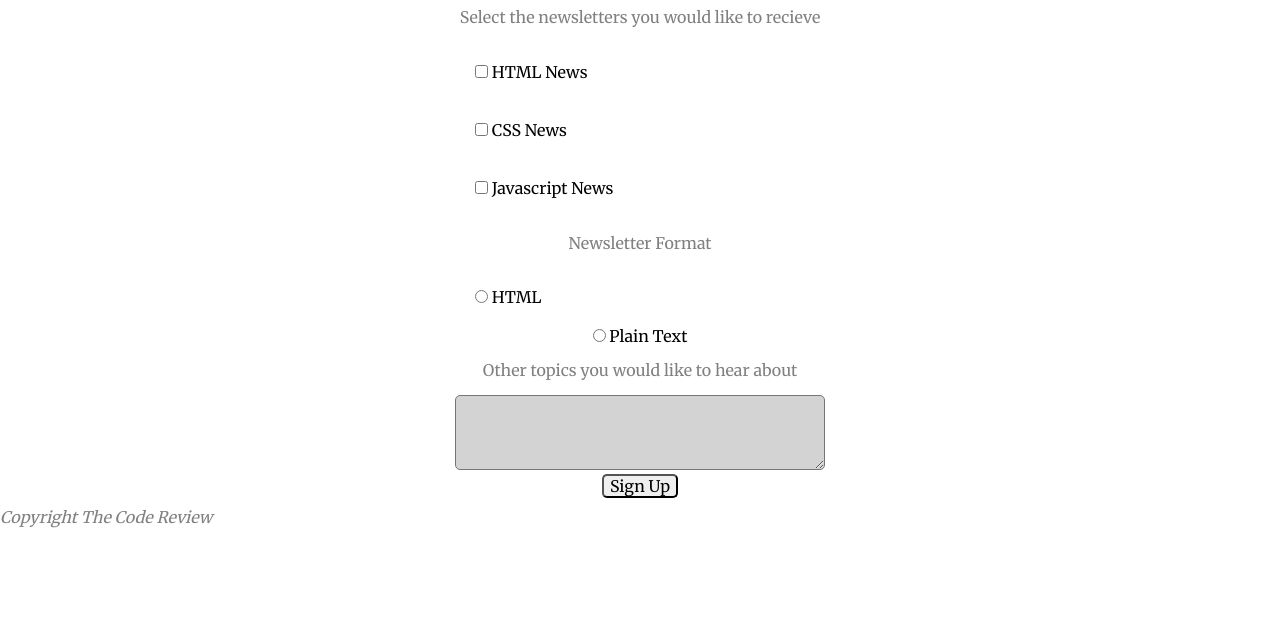
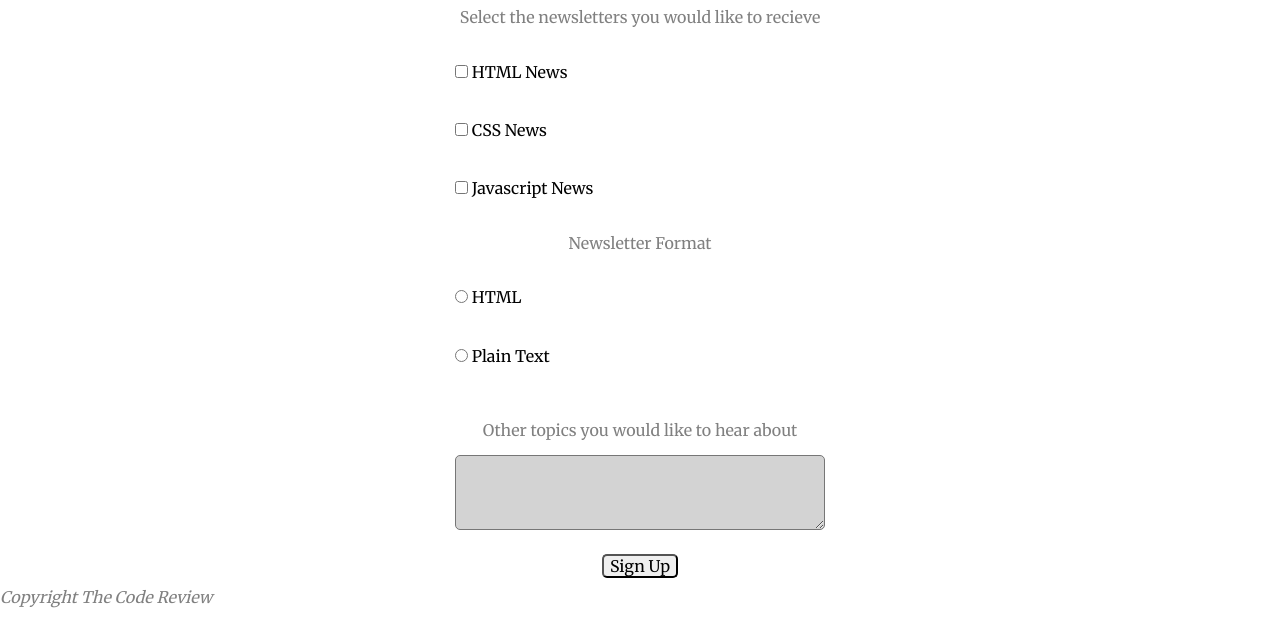
Before and after one commit to TaysiaB/Tech-Degree-Project-03, a plain HTML site: page index.html in a window 1280 px wide. Shown: the part 802-1434 px from the top of the page. Before the commit the page ends 1354 px from the top, so only its background shows below. Drawn offline with Linux system fonts and the light colour scheme.

Commit message:
debugging

```diff
--- a/CSS/styles.css
+++ b/CSS/styles.css
@@ -100,12 +100,12 @@ textarea:focus {
 .zip,
 .checkbox,
 .radio,
-.topics{
+.topics {
     width: 100%;
     padding: 12px 20px;
     margin: 8px 0;
     display: inline-block;
-    border: none;
+    /*border: 1px solid #ccc;*/
     border-radius: 4px;
     box-sizing: border-box;
 }
@@ -119,6 +119,7 @@ textarea {
     width: 370px;
     height: 75px;
 }
+
 button {
     border-radius: 5px;
     background: rgb(78, 187, 181)
--- a/index.html
+++ b/index.html
@@ -134,11 +134,11 @@
                         <input type="radio" id="html_radio" value="html_radio" name="user_format">
                         <label for="html_radio">HTML</label>
                     </div>
-                    <div>
+                    <div class="radio">
                         <input type="radio" id="text_radio" value="text_radio" name="user_format">
                         <label for="text_radio">Plain Text</label>
                     </div>
-                    <div>
+                    <div class="topics">
                         <p>Other topics you would like to hear about</p>
                         <textarea id="topics" name="topics"></textarea>
                     </div>
```
